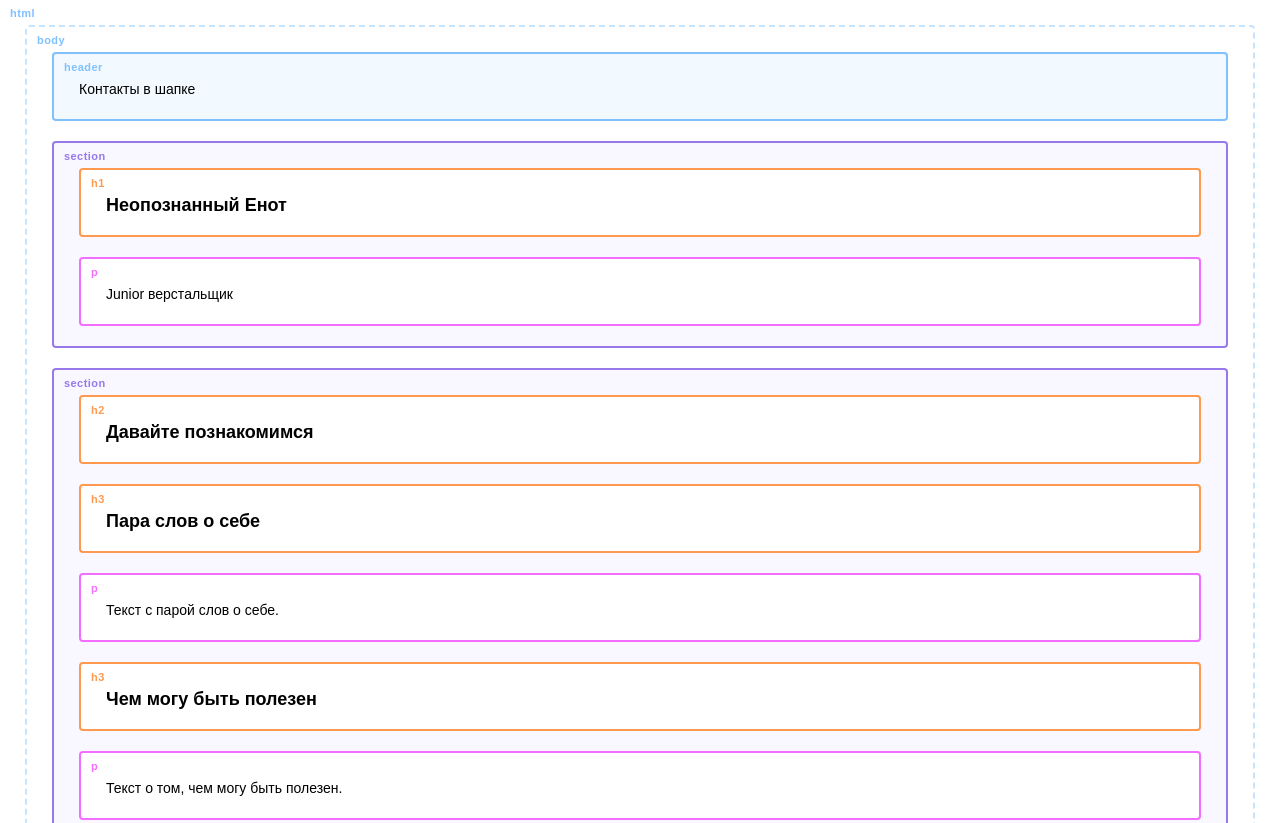
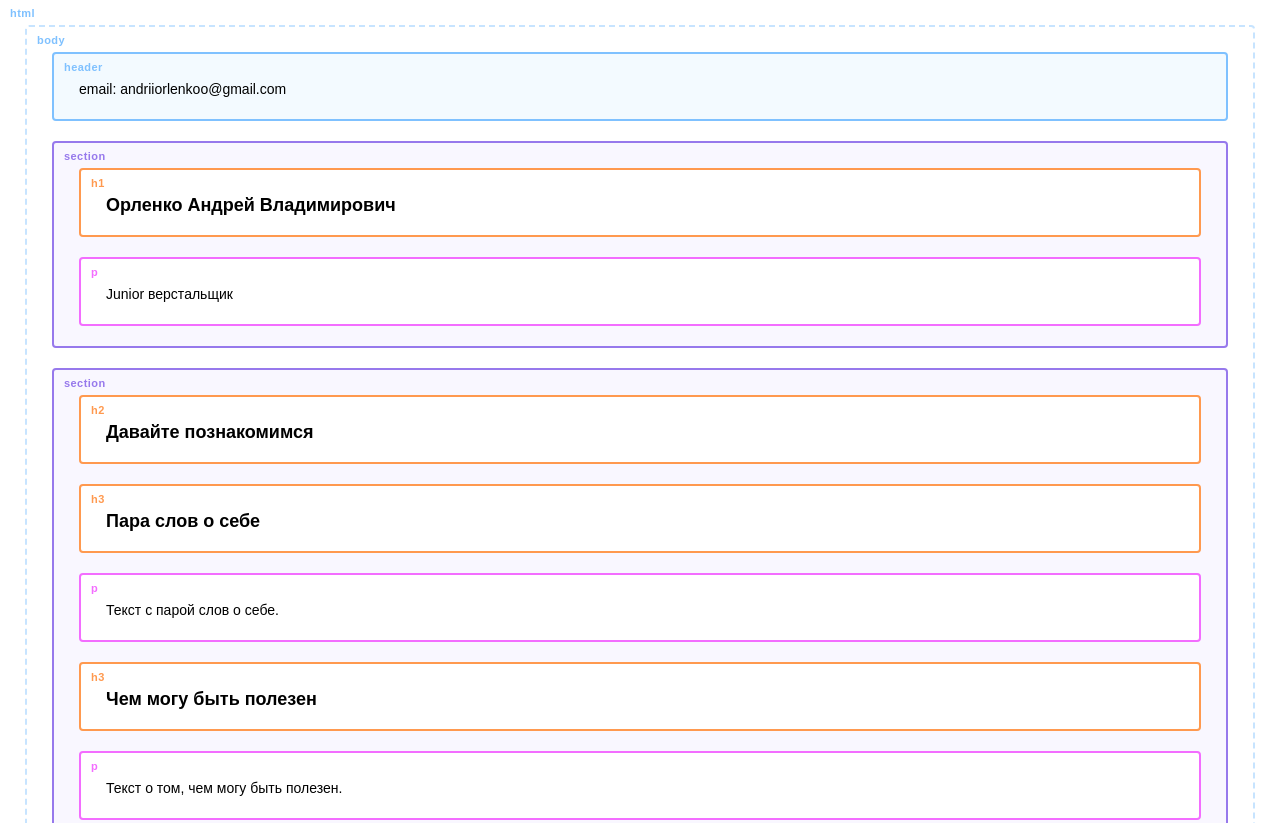
Before and after one commit to AndreyOrlenko/site-portfolio, a plain HTML site: page index.html in a window 1280 px wide. Shown: the top 823 px of the page. Drawn offline with Linux system fonts and the light colour scheme.

Commit message:
i changed the text to index.html (in title, in heading with class 'heading', in footer)

```diff
--- a/index.html
+++ b/index.html
@@ -8,11 +8,11 @@
 
   <body>
     <header class="page-header">
-      Контакты в шапке
+      email: andriiorlenkoo@gmail.com
     </header>
 
     <section class="hero-image">
-      <h1 class="heading">Неопознанный Енот</h1>
+      <h1 class="heading">Орленко Андрей Владимирович</h1>
       <p>Junior верстальщик</p>
     </section>
 
@@ -35,7 +35,7 @@
     </section>
 
     <footer class="page-footer">
-      Контакты в подвале
+      email: andriiorlenkoo@gmail.com
     </footer>
   </body>
 </html>
```
